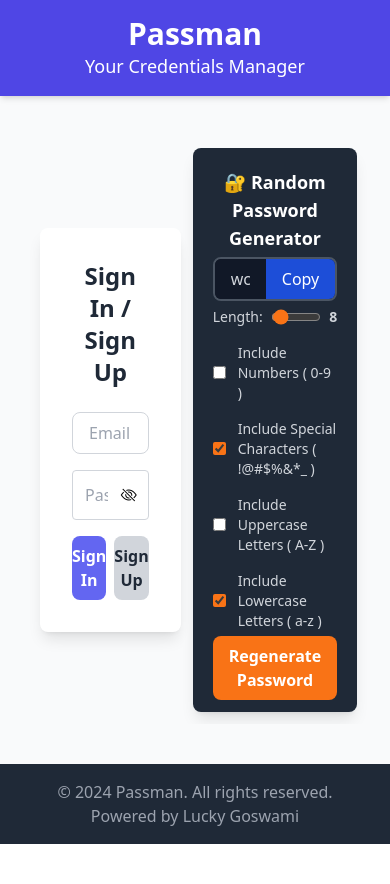
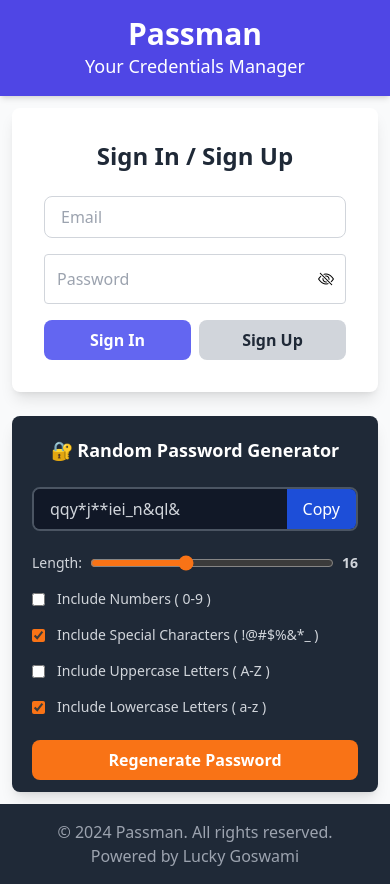
Before and after one commit to luckygoswami/Credinox, a React (Vite) app: page / in a window 390 px wide. Before the commit the page ends 844 px from the top, so only its background shows below. Built offline with nearby package versions, Linux system fonts and the light colour scheme; no server answers.

Commit message:
add responsive design for small screens

```diff
--- a/package.json
+++ b/package.json
@@ -1,7 +1,7 @@
 {
   "name": "passman",
   "private": true,
-  "version": "3.3.0",
+  "version": "3.4.0",
   "type": "module",
   "scripts": {
     "dev": "vite",
--- a/src/App.jsx
+++ b/src/App.jsx
@@ -147,7 +147,7 @@
   };
 
   return (
-    <div className="h-screen bg-gray-50 grid grid-rows-[auto_1fr_auto]">
+    <div className="sm:h-screen bg-gray-50 grid grid-rows-[auto_1fr_auto]">
       <header className="bg-indigo-600 py-4 shadow-md">
         <div className="container mx-auto text-center">
           <h1 className="text-3xl font-bold text-white">Passman</h1>
@@ -155,7 +155,7 @@
         </div>
       </header>
 
-      <main className="container mx-auto my-10 flex justify-between px-10 overflow-auto">
+      <main className="container mx-auto sm:my-10 flex flex-col sm:flex-row justify-between sm:px-10 overflow-auto">
         {user ? <Dashboard {...DashboardProps} /> : <AuthForm {...AuthProps} />}
         <PasswordGenerator />
       </main>
--- a/src/components/AuthForm.jsx
+++ b/src/components/AuthForm.jsx
@@ -12,7 +12,7 @@
   const [passVisibility, setPassVisibility] = useState(false);
 
   return (
-    <div className="flex items-center justify-center w-[60%]">
+    <div className="flex items-center justify-center p-3 sm:w-[60%]">
       <div className="bg-white p-8 rounded-lg shadow-lg w-full max-w-md">
         <h2 className="text-2xl font-semibold text-center text-gray-800 mb-6">
           Sign In / Sign Up
--- a/src/components/Dashboard.jsx
+++ b/src/components/Dashboard.jsx
@@ -15,7 +15,7 @@
   const [passVisibility, setPassVisibility] = useState(false);
 
   return (
-    <div className="w-[60%] h-[100%] max-w-3xl p-4">
+    <div className="sm:w-[60%] h-[100%] max-w-3xl p-4">
       <div className="flex flex-col bg-white rounded-lg overflow-hidden h-[100%] shadow-lg">
 
         {/* Dashboard header */}
@@ -23,14 +23,14 @@
           <h2 className="text-2xl font-bold text-gray-800">{user.email}</h2>
           <button
             onClick={handleLogout}
-            className="px-4 py-2 bg-red-500 text-white font-semibold rounded hover:bg-red-600 transition duration-200"
+            className="sm:px-4 sm:py-2 px-2 py-1 bg-red-500 text-white font-semibold rounded hover:bg-red-600 transition duration-200"
           >
             Logout
           </button>
         </div>
 
         {/* Credentials operations */}
-        <div className={`password-fields-container overflow-auto pl-5 ${passwords.length > 0 ? 'pr-1' : 'pr-5'}`}>
+        <div className={`password-fields-container overflow-auto px-4 sm:pl-5 ${passwords.length > 0 ? 'sm:pr-1' : 'sm:pr-5'}`}>
 
           {/* New credential */}
           <div className="mb-6">
--- a/src/components/PasswordGenerator.jsx
+++ b/src/components/PasswordGenerator.jsx
@@ -1,7 +1,7 @@
 import React, { useState, useCallback, useEffect, useRef } from "react";
 
 function PasswordGenerator() {
-  const [length, setLength] = useState(8);
+  const [length, setLength] = useState(16);
   const [uppercaseAllowed, setUppercaseAllowed] = useState(false);
   const [lowercaseAllowed, setLowercaseAllowed] = useState(true);
   const [numberAllowed, setNumberAllowed] = useState(false);
@@ -38,7 +38,7 @@
   }, [length, charAllowed, numberAllowed, uppercaseAllowed, lowercaseAllowed, passwordGenerator]);
 
   return (
-    <div className="w-full sm:w-[30%] p-3">
+    <div className="w-full sm:w-[30%] p-3 min-h-[400px] sm:h-auto">
       <div className="w-full h-full pt-5 pb-3 px-5 flex flex-col justify-between max-w-md shadow-lg rounded-lg text-orange-500 bg-gray-800 overflow-auto">
         {/* Header */}
         <h1 className="text-white text-center text-lg font-semibold">🔐 Random Password Generator</h1>
```
Also changed, not shown: 1 other file (tests, documents, lock files or other folders).
